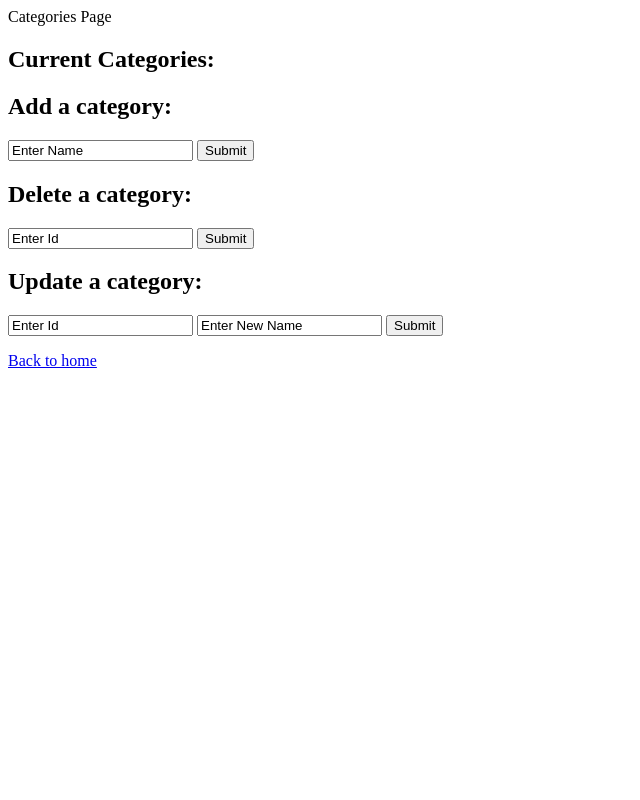
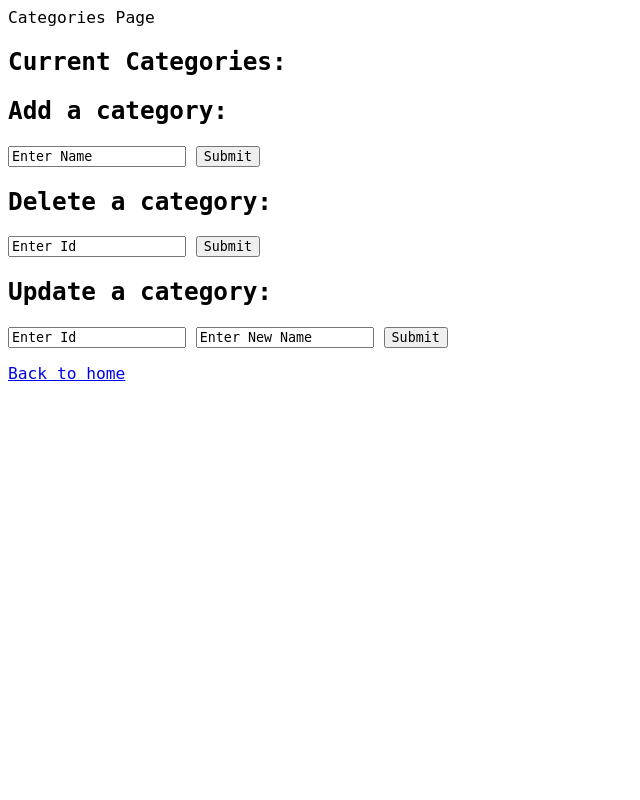
Before and after one commit to amm18z/Python-Flask-Trask-Tracking-Web-App, a Flask app: page /categories in a window 1280 px wide. Shown: the whole page, without its empty margins (0-640 px from the left). Run offline with Flask 3, Linux system fonts and the light colour scheme; data that the repository does not hold is empty.

Commit message:
more uniform ui

```diff
--- a/ParallelProj/templates/categories.html
+++ b/ParallelProj/templates/categories.html
@@ -1,6 +1,10 @@
 <!--4/18/2024 The program in this file is the individual work of Judas Smith jms21bi-->
 
 <html>
+	<style>
+	html {font-family: monospace;
+		  font-size: 125%}
+	</style>
     <p>Categories Page</p>
     <h2>Current Categories:</h2>
     {% for row in rows %}
@@ -10,25 +14,25 @@
     {% endfor %}
 
     <h2>Add a category:</h2>
-    <form action = "{{ url_for('categories') }}" method="POST">
-        <input type="hidden" name="Action" value="Add">
-        <input type="text" name="Name" value="Enter Name">
-        <input type="submit" value="Submit">
+    <form action = "{{ url_for('categories') }}" method="POST" style="font-family:monospace;">
+        <input type="hidden" name="Action" value="Add" style="font-family:monospace;">
+        <input type="text" name="Name" value="Enter Name" style="font-family:monospace;">
+        <input type="submit" value="Submit" style="font-family:monospace;">
     </form>
 
     <h2>Delete a category:</h2>
-    <form action = "{{ url_for('categories') }}" method="POST">
-        <input type="hidden" name="Action" value="Delete">
-        <input type="text" name="Id" value="Enter Id">
-        <input type="submit" value="Submit">
+    <form action = "{{ url_for('categories') }}" method="POST" style="font-family:monospace;">
+        <input type="hidden" name="Action" value="Delete" style="font-family:monospace;">
+        <input type="text" name="Id" value="Enter Id" style="font-family:monospace;">
+        <input type="submit" value="Submit" style="font-family:monospace;">
     </form>
 
     <h2>Update a category:</h2>
-    <form action = "{{ url_for('categories') }}" method="POST">
-        <input type="hidden" name="Action" value="Update">
-        <input type="text" name="Id" value="Enter Id">
-        <input type="text" name="Name" value="Enter New Name">
-        <input type="submit" value="Submit">
+    <form action = "{{ url_for('categories') }}" method="POST" style="font-family:monospace;">
+        <input type="hidden" name="Action" value="Update" style="font-family:monospace;">
+        <input type="text" name="Id" value="Enter Id" style="font-family:monospace;">
+        <input type="text" name="Name" value="Enter New Name" style="font-family:monospace;">
+        <input type="submit" value="Submit" style="font-family:monospace;">
     </form>
 
     <a href="/home">Back to home</a>
--- a/ParallelProj/templates/changePrivileges.html
+++ b/ParallelProj/templates/changePrivileges.html
@@ -2,6 +2,10 @@
 
 <!DOCTYPE html>
 <html>
+	<style>
+	html {font-family: monospace;
+		  font-size: 125%}
+	</style>
     {% with messages = get_flashed_messages() %}
         {% if messages %}
             {% for message in messages %}
--- a/ParallelProj/templates/createAccount.html
+++ b/ParallelProj/templates/createAccount.html
@@ -1,6 +1,10 @@
 <!--3/27/2024 The program in this file is the individual work of Aidan McGill amm18z-->
 
 <html>
+	<style>
+	html {font-family: monospace;
+		  font-size: 125%}
+	</style>
     {% with messages = get_flashed_messages() %}
         {% if messages %}
             {% for message in messages %}
--- a/ParallelProj/templates/index.html
+++ b/ParallelProj/templates/index.html
@@ -2,6 +2,10 @@
 
 <!DOCTYPE html>
 <html>
+	<style>
+	html {font-family: monospace;
+		  font-size: 125%}
+	</style>
    <p>Currently logged in as: {{curUser}}</p>
    <body>
       <h1> Welcome to TickTask </h1>
--- a/ParallelProj/templates/login.html
+++ b/ParallelProj/templates/login.html
@@ -1,6 +1,10 @@
 <!--3/27/2024 The program in this file is the individual work of Aidan McGill amm18z-->
 
 <html>
+	<style>
+	html {font-family: monospace;
+		  font-size: 125%}
+	</style>
     {% with messages = get_flashed_messages() %}
         {% if messages %}
             {% for message in messages %}
```
Also changed, not shown: ParallelProj/templates/addTask.html (+9 -5 lines), ParallelProj/templates/deleteTask.html (+9 -3 lines), ParallelProj/templates/listTasks.html (+11 -7 lines), ParallelProj/templates/updateTask.html (+6 -1 lines), ParallelProj/templates/updatingTask.html (+9 -5 lines).
